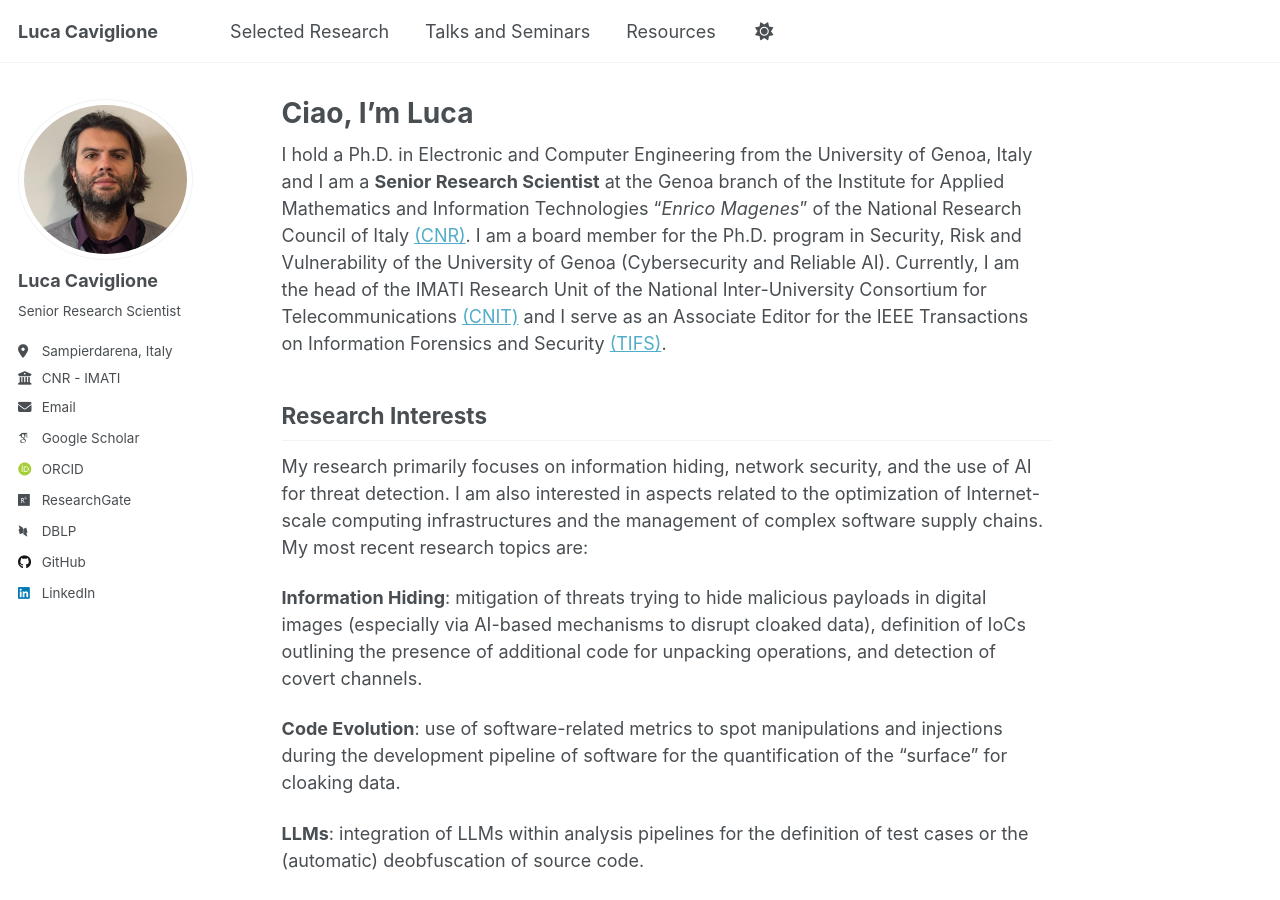
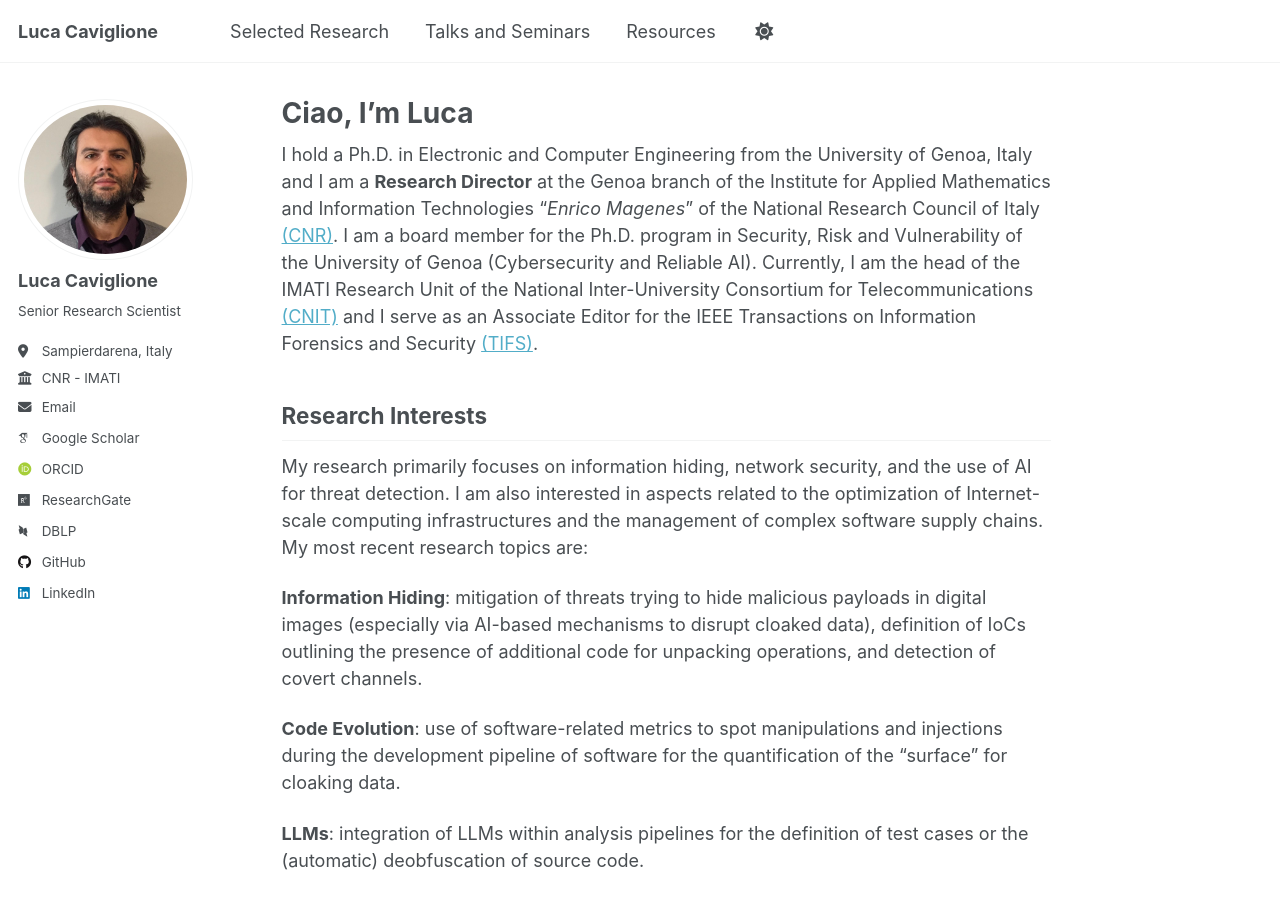
Before and after one commit to lucacav/lucacav.github.io, a Jekyll site: the page built from _pages/about.md, in a window 1280 px wide and 900 px high. Built offline with Jekyll 4.4.1, drawn with Linux system fonts in a browser that asks for light colours; some web fonts are replaced.

Commit message:
Update job title from Senior Research Scientist to Research Director

```diff
--- a/_pages/about.md
+++ b/_pages/about.md
@@ -8,7 +8,7 @@ redirect_from:
 ---
 
 
-I hold a Ph.D. in Electronic and Computer Engineering from the University of Genoa, Italy and I am a **Senior Research Scientist** at the Genoa branch of the Institute for Applied Mathematics and Information Technologies "*Enrico Magenes*" of the National Research Council of Italy [(CNR)](https://www.cnr.it). I am a board member for the Ph.D. program in Security, Risk and Vulnerability of the University of Genoa (Cybersecurity and Reliable AI). Currently, I am the head of the IMATI Research Unit of the National Inter-University Consortium for Telecommunications [(CNIT)](https://www.cnit.it) and I serve as an Associate Editor for the IEEE Transactions on Information Forensics and Security [(TIFS)](https://signalprocessingsociety.org/publications-resources/ieee-transactions-information-forensics-and-security).
+I hold a Ph.D. in Electronic and Computer Engineering from the University of Genoa, Italy and I am a **Research Director** at the Genoa branch of the Institute for Applied Mathematics and Information Technologies "*Enrico Magenes*" of the National Research Council of Italy [(CNR)](https://www.cnr.it). I am a board member for the Ph.D. program in Security, Risk and Vulnerability of the University of Genoa (Cybersecurity and Reliable AI). Currently, I am the head of the IMATI Research Unit of the National Inter-University Consortium for Telecommunications [(CNIT)](https://www.cnit.it) and I serve as an Associate Editor for the IEEE Transactions on Information Forensics and Security [(TIFS)](https://signalprocessingsociety.org/publications-resources/ieee-transactions-information-forensics-and-security).
 
 ## Research Interests
 
```
